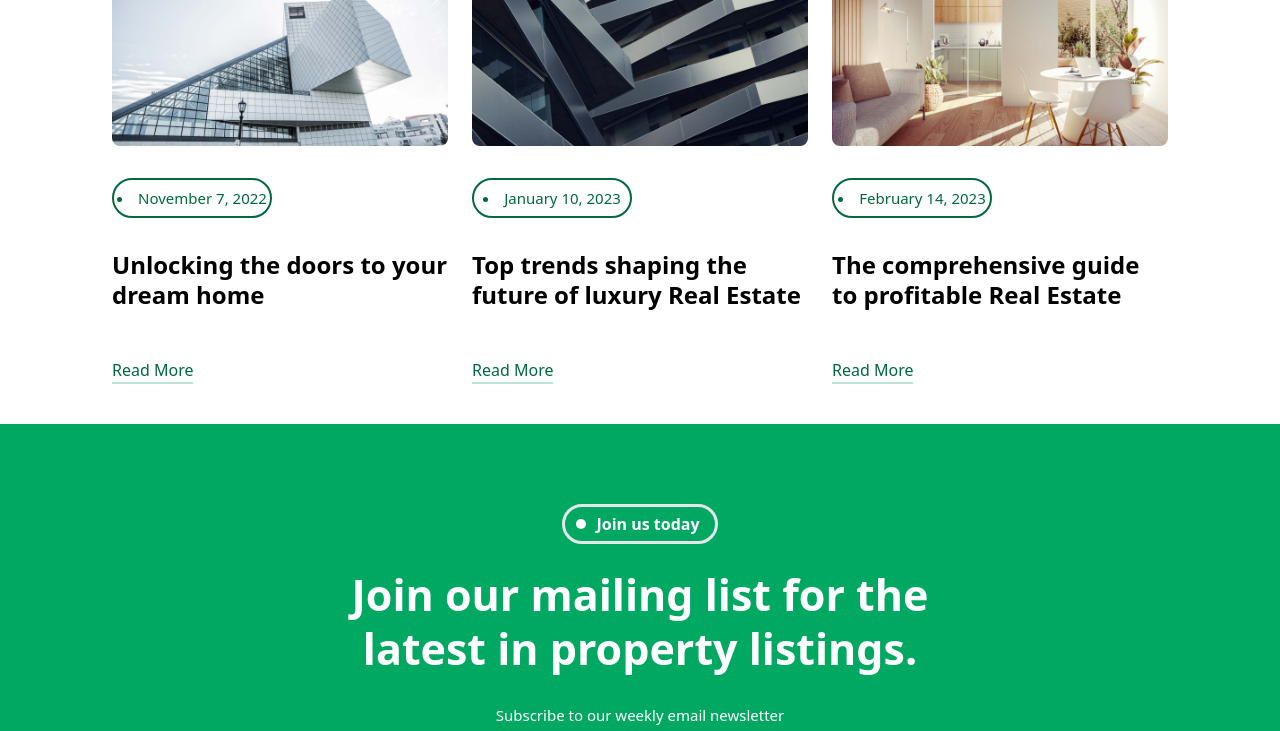
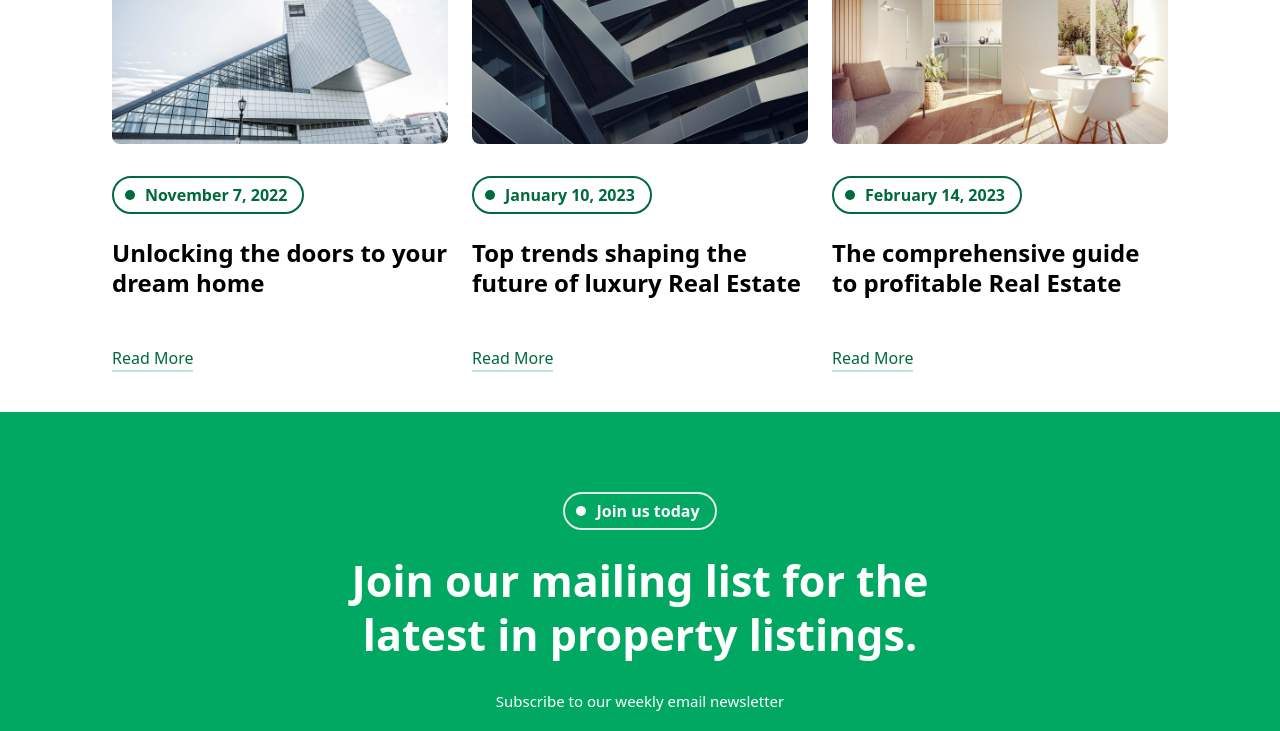
Before and after one commit to dm-mensavi/real-estate-webapp-zaptek, a Next.js app: page /blog in a window 1280 px wide. Shown: the part 775-1506 px from the top of the page. Built offline with nearby package versions, Linux system fonts and the light colour scheme.

Commit message:
added blog section

```diff
--- a/components/blogsCompo/MoreBlogs.js
+++ b/components/blogsCompo/MoreBlogs.js
@@ -2,6 +2,7 @@ import React from 'react'
 import Image from "next/image";
 import Link from "next/link";
 import { Blogdata } from "../../data/Blogdata";
+import HeaderSummary from '../shared/HeaderSummary';
 
 const MoreBlogs = () => {
   return (
@@ -13,14 +14,17 @@ const MoreBlogs = () => {
 							<Image src={blogs.image} width={1500} height={1000} alt="imag" className="rounded-lg" />
 						</Link>
 						<div className="pt-8">
-							<button className="h-10 w-40 border-2 rounded-3xl border-primary">
-								<ul className="list-disc">
-									<li className=" text-primary">{blogs.date} </li>
-								</ul>
-							</button>
+							<HeaderSummary
+								containerBorder={`border-primary`}
+								textColor={`text-primary`}
+								dotBgColor={`bg-primary`}
+								summaryText={blogs.date}
+							/>
 						</div>
+
+
 						<div>
-							<h3 className="text-black pt-8">{blogs.title} </h3>
+							<h3 className="text-black">{blogs.title} </h3>
 						</div>
 						<div className="pt-12">
 							<Link href={`/blog/${blogs.id}`}>
--- a/components/shared/HeaderSummary.js
+++ b/components/shared/HeaderSummary.js
@@ -1,6 +1,6 @@
 const HeaderSummary = (props) => {
     return (
-        <div className={`inline-block border-[3px] rounded-3xl mb-6 ${props.containerBorder}`}>
+        <div className={`inline-block border-[2.5px] rounded-3xl mb-6 ${props.containerBorder}`}>
             <div className="flex justify-center items-center gap-[10px] py-[5px] pl-[11px] pr-[15px]">
                 <div className={`${props.dotBgColor ? `${props.dotBgColor}` : 'bg-white'} w-[10px] h-[10px] rounded-[50%]`}></div>
 
--- a/pages/index.js
+++ b/pages/index.js
@@ -15,6 +15,7 @@
   import AllProperties from "../components/PropertiesDetails/AllProperties"
   import ReviewCard from "../components/home/ReviewCard"
   import { Reviews } from "../data/Review"
+  import MoreBlogs from "../components/blogsCompo/MoreBlogs"
 
   import { Swiper, SwiperSlide } from "swiper/react";
   // import required modules
@@ -369,10 +370,36 @@
             </div>
           </section>
 
-          <section className="px-[5%] pt-[50px] py-[60px] md:pt-[80px] md:pb-[150px]"></section>
+          <section className="px-[5%] pt-[60px] py-[60px] md:py-[150px] bg-[#f7f8fc]">
+            <div className="section-content max-w-[1200px] mx-auto">
+              <motion.div
+                variants={fadeIn("up", 0.5, 0)}
+                initial="offscreen"
+                whileInView="onscreen"
+                viewport={{ once: true, amount: 0 }}
+                className="section-header flex justify-center items-center flex-col"
+              >
+                <HeaderSummary
+                  containerBorder={`border-primary `}
+                  textColor={`text-primary`}
+                  dotBgColor={`bg-primary`}
+                  summaryText={'From Blog'}
+                />
 
-          <h1 className=''>Welcome to Next.js!</h1>
-          <button className="">Browse all properties</button>
+                <h2
+                  className={`text-[30px] font-semibold text-[#000] sm:text-[40px] md:text-[38px] leading-tight text-center mb-[5px]`}
+                >
+                  The latest tips
+                </h2>
+              </motion.div>
+
+            <div className="section-body">
+              <div className="">
+                  <MoreBlogs/>
+              </div>
+              </div>
+            </div>
+          </section>
         </main>
       </div>
     )
```
